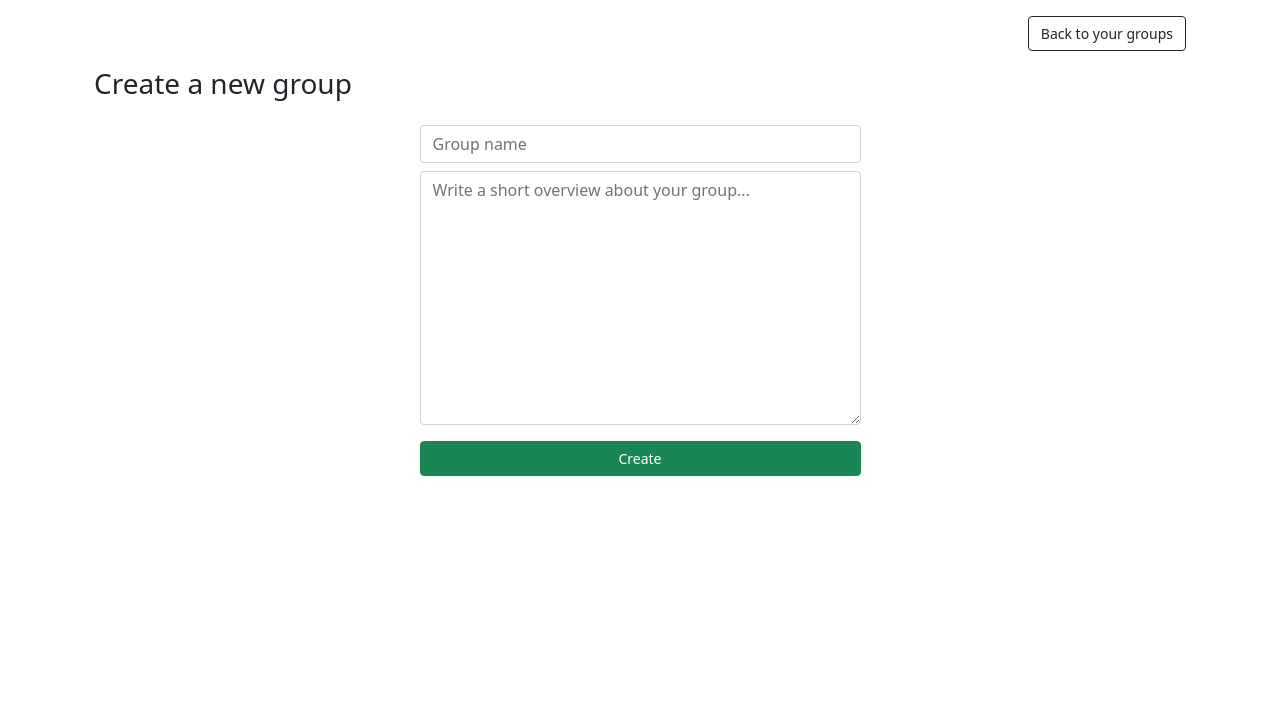
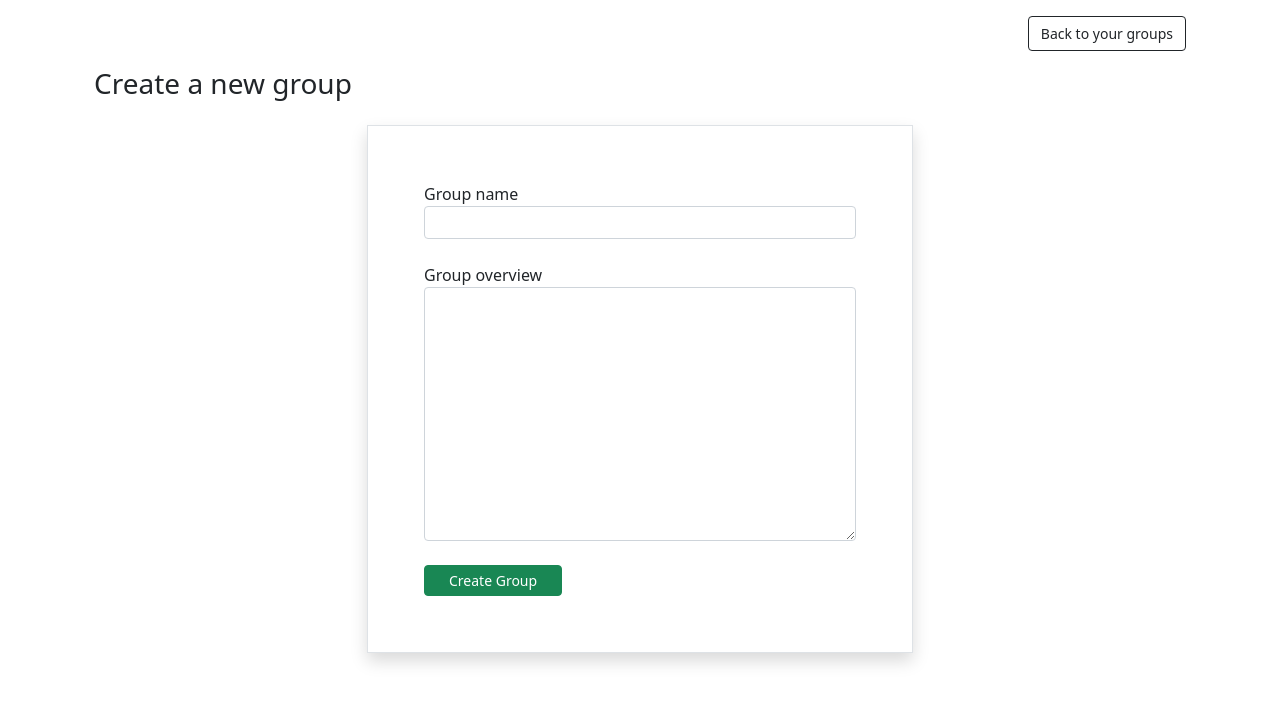
Before and after one commit to OmarYehia/django-social_network, a Django app: page /groups/create/ in a window 1280 px wide. Shown: the part 56-760 px from the top of the page. Run offline with Django 3.2, Linux system fonts and the light colour scheme; some libraries are stand-ins or nearby versions.

Commit message:
Minor changes to create group forms

```diff
--- a/src/groups/forms.py
+++ b/src/groups/forms.py
@@ -1,16 +1,8 @@
 from django import forms
+from .models import Group
 
 
-class GroupForm(forms.Form):
-    name = forms.CharField(label='', max_length=50, widget=forms.TextInput(
-        attrs={
-            'placeholder': 'Group name'
-        }
-    ))
-    overview = forms.CharField(
-        label='', widget=forms.Textarea(
-            attrs={
-                # 'rows': 10, 'cols': 20,
-                'class': 'mt-2',
-                'placeholder': 'Write a short overview about your group...'
-            }))
+class GroupForm(forms.ModelForm):
+    class Meta:
+        model = Group
+        fields = ('name', 'overview')
--- a/src/groups/templates/groups/create.html
+++ b/src/groups/templates/groups/create.html
@@ -14,18 +14,35 @@
     <div class="row">
         <div class="col-12">
             <h3>Create a new group</h3>
+
         </div>
     </div>
 
-    <div class="row justify-content-center mt-3 mb-5">
-        <div class="col-md-5 col-sm-12">
-            <form action="" method="post">
-                {% csrf_token %}
-                {{ form|crispy }}
-                <div class="d-grid gap-2">
-                    <button type="submit" class="btn btn-success mt-3">Create</button>
-                </div>
-            </form>
+    <div class="row">
+        <div class="col-12 d-flex justify-content-center">
+            <div class="comment-form border p-5 mt-3 shadow w-50">
+                {{ form.non_field_errors }}
+                <form class="create-comment-form p-2" action="" method="POST">
+                    {% csrf_token %}
+                    <div class="mb-3">
+                        <label>Group name</label>
+                        <input class="form-control" name="name" required placeholder="" maxlength="500"></input>
+                        <div class="text-danger p-1 error-field">
+                        {{ form.name.errors }}
+                        </div>
+                    </div>
+                    <div class="mb-3">
+                        <label>Group overview</label>
+                        <textarea class="form-control" name="overview" maxlength="500" rows=10></textarea>
+                        <div class="text-danger p-1 error-field">
+                        {{ form.overview.errors }}
+                        </div>
+                    </div>
+                    <button type="submit" class="btn btn-success py-1 px-4" name="submit_form">
+                        Create Group
+                    </button>
+                </form>
+            </div>
         </div>
     </div>
 </div>
--- a/src/groups/templates/groups/groups.html
+++ b/src/groups/templates/groups/groups.html
@@ -4,6 +4,11 @@
 
 {% block content %}
 <div class="container">
+    <div class="row mb-4">
+        <div class="col-12 text-center">
+            <a href="{% url 'groups:create-group' %}" class="btn btn-success">Create a group</a>
+        </div>
+    </div>
     {% for group in groups %}
         <div class="row">
             <div class="col-12 d-flex justify-content-center">
--- a/src/groups/views.py
+++ b/src/groups/views.py
@@ -22,6 +22,7 @@ class ListGroups(View):
 
 
 class CreateGroup(View):
+
     def get(self, request, *args, **kwargs):
         form = GroupForm()
 
@@ -36,15 +37,11 @@ class CreateGroup(View):
         logged_in_user_profile = Profile.objects.get(user=request.user)
 
         if form.is_valid():
-            new_group = Group(
-                owner=logged_in_user_profile,
-                name=request.POST.get('name'),
-                overview=request.POST.get('overview')
-                if request.POST.get('overview')
-                else None
-            )
+            group_instance = form.save(commit=False)
+            group_instance.owner = logged_in_user_profile
+            group_instance.save()
+            group_instance.users.set([logged_in_user_profile])
 
-            new_group.save()
-            new_group.users.set([logged_in_user_profile])
+            return redirect('groups:groups-index')
 
-        return redirect('groups:groups-index')
+        return render(request, 'groups/create.html', {'form': form})
```
